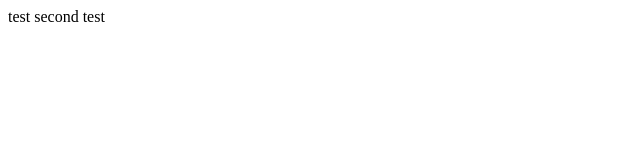
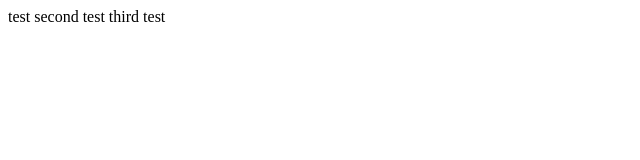
Before and after one commit to danialnia02/musicfolder, a plain HTML site: page index.html in a window 1280 px wide. Shown: the full height of the page, 0-640 px from the left. Drawn offline with Linux system fonts and the light colour scheme.

Commit message:
third version

```diff
--- a/index.html
+++ b/index.html
@@ -3,6 +3,7 @@
 <body>
     test
     second test
+    third test
 </body>
 
 </html>
```
